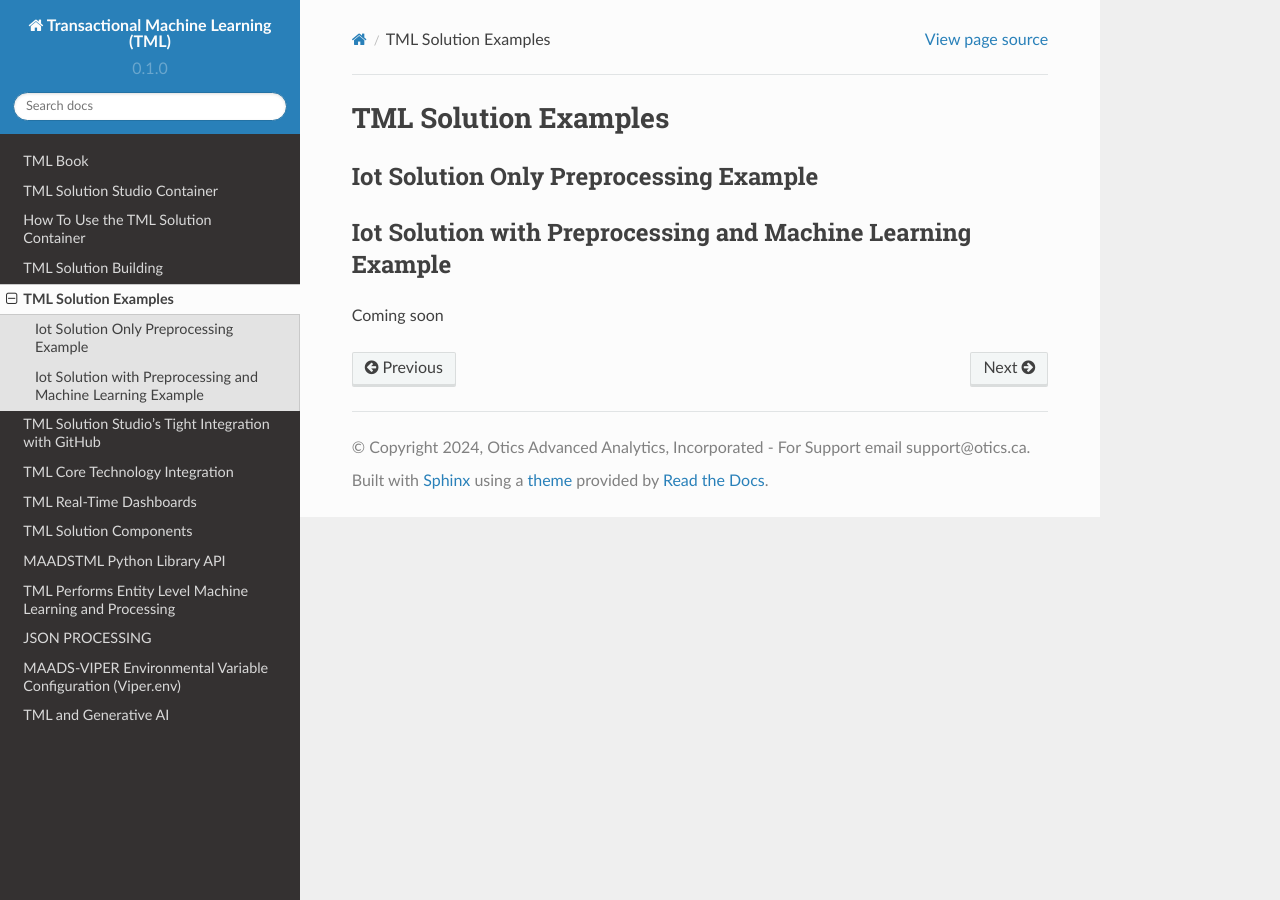
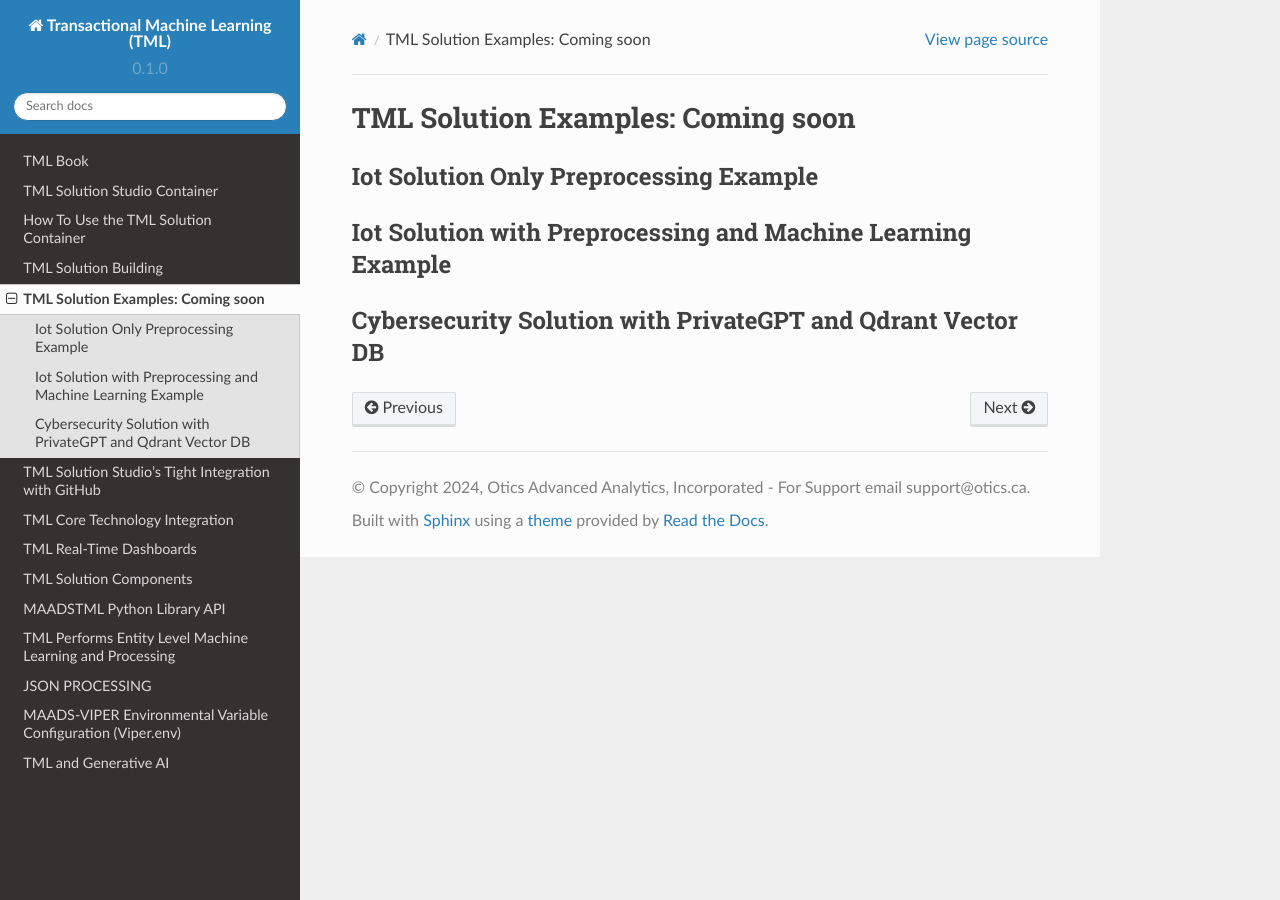
Before and after one commit to smaurice101/readthedocs, a Sphinx documentation site: the page built from docs/source/examples.rst, in a window 1280 px wide. Built offline with Sphinx 7.4.7 and the Read the Docs theme 2.0.0, drawn with Linux system fonts in a browser that asks for light colours.

Commit message:
Update examples.rst

```diff
--- a/docs/source/examples.rst
+++ b/docs/source/examples.rst
@@ -1,4 +1,4 @@
-TML Solution Examples
+TML Solution Examples: Coming soon
 ======================
 
 Iot Solution Only Preprocessing Example
@@ -7,4 +7,5 @@ Iot Solution Only Preprocessing Example
 Iot Solution with Preprocessing and Machine Learning Example
 -----------------------------
 
-Coming soon
+Cybersecurity Solution with PrivateGPT and Qdrant Vector DB
+-------------------------------------
```
